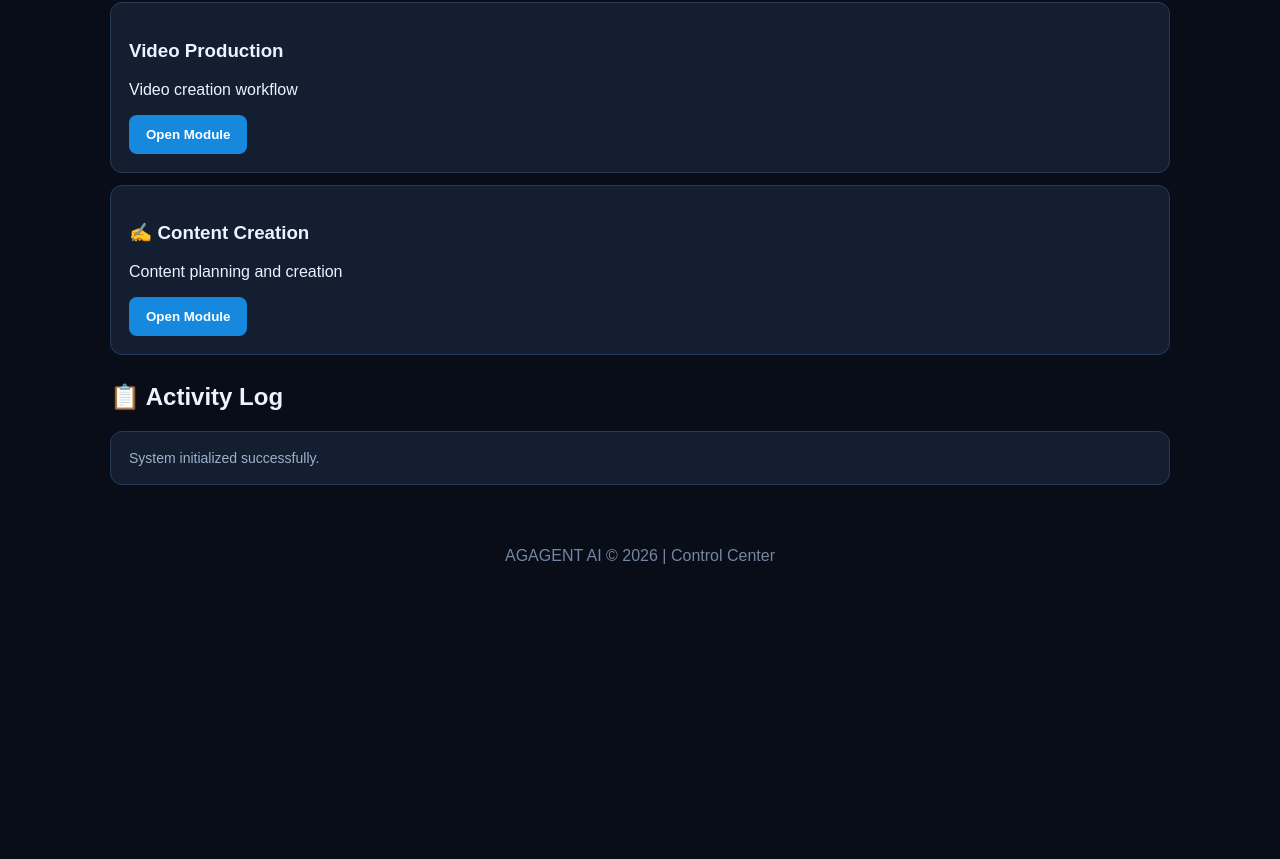
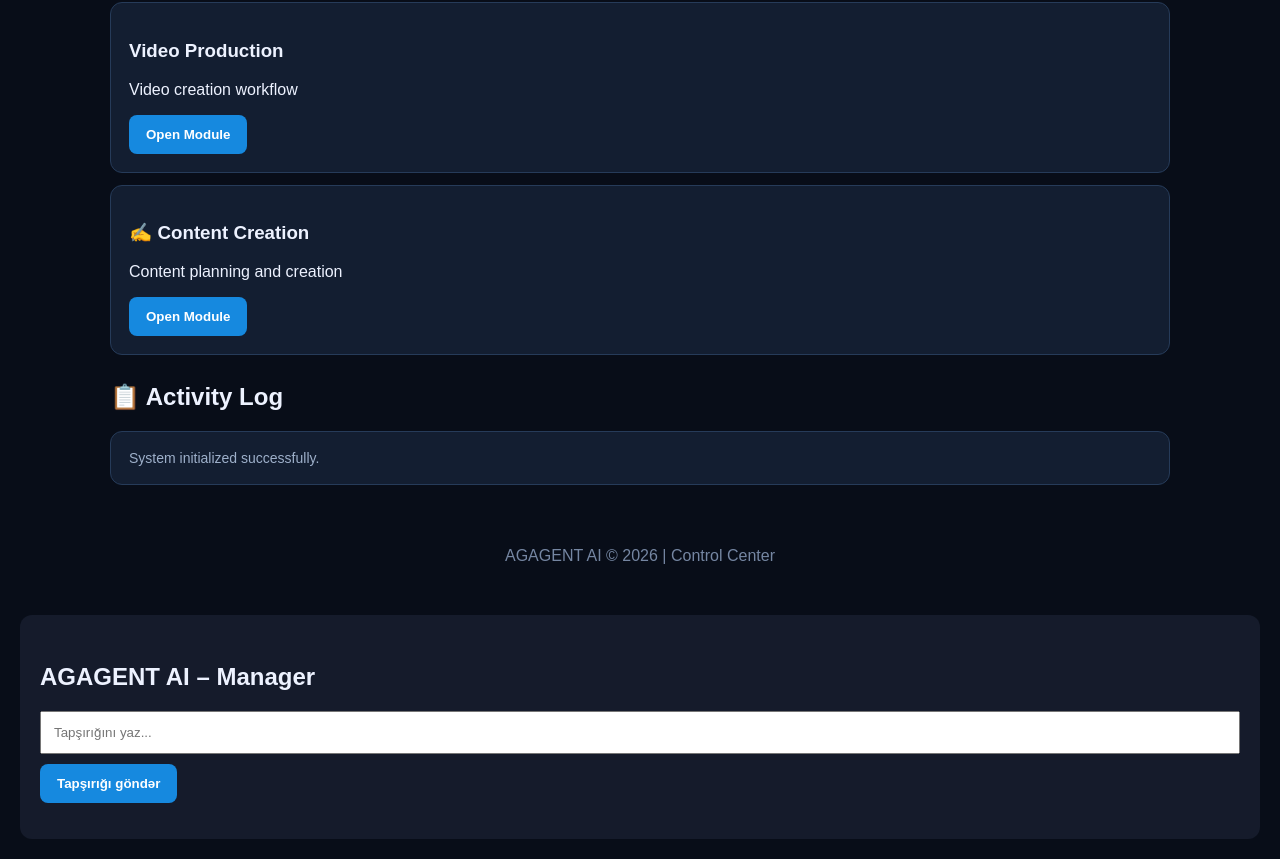
Before and after one commit to AGAGENT-AI/AGAGENT-A, a plain HTML site: page index.html in a window 1280 px wide. Shown: the part 661-1520 px from the top of the page. Before the commit the page ends 1256 px from the top, so only its background shows below. Drawn offline with Linux system fonts and the light colour scheme.

Commit message:
Connect manager Agent to dashboard
Add Manager Agent task input and task routing interface to AGAGENT AI dashboard.

```diff
--- a/index.html
+++ b/index.html
@@ -152,5 +152,31 @@ logs.innerHTML=message+"<br>"+logs.innerHTML;
 }
 </script>
 
+<script src="manager.js"></script>
+
+<script>
+function sendManagerTask() {
+    const input = document.getElementById("managerTask");
+    const result = document.getElementById("managerResult");
+
+    const response = ManagerAgent.processTask(input.value);
+
+    result.textContent = response.success
+        ? "Tapşırıq yönləndirildi: " + response.assignedAgent
+        : response.message;
+}
+</script><div style="margin:20px;padding:20px;background:#151b2b;border-radius:12px;">
+    <h2>AGAGENT AI – Manager</h2>
+    <input
+        id="managerTask"
+        type="text"
+        placeholder="Tapşırığını yaz..."
+        style="width:100%;padding:12px;margin-bottom:10px;"
+    >
+    <button onclick="sendManagerTask()">
+        Tapşırığı göndər
+    </button>
+    <p id="managerResult"></p>
+</div>
 </body>
 </html>
```
